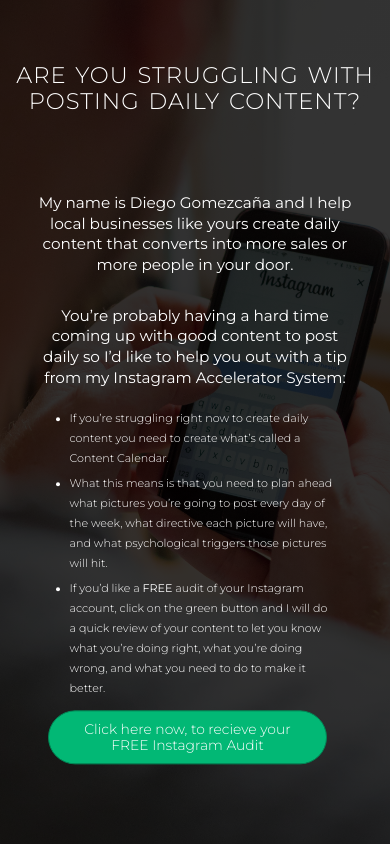
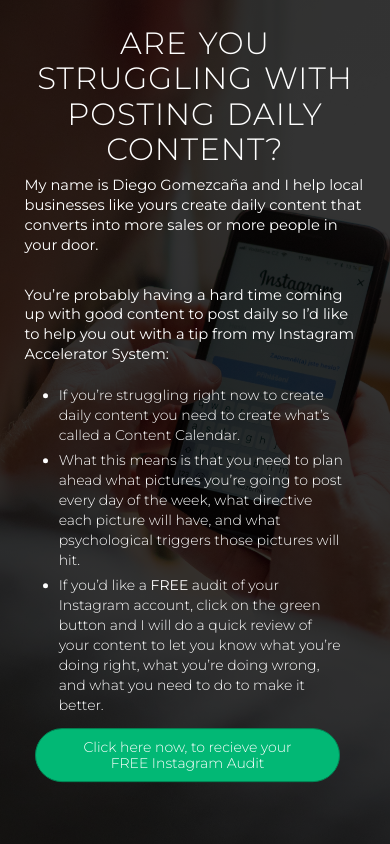
Before and after one commit to Robbie08/LandingPageDiegoG, a website: page index.html in a window 390 px wide. Shown: the top 844 px of the page. Drawn offline with nearby package versions, Linux system fonts and the light colour scheme.

Commit message:
Updated Media Queries

```diff
--- a/resources/css/queries.css
+++ b/resources/css/queries.css
@@ -6,6 +6,7 @@
         padding: 2% 2%;
         top: 60%;
         font-size: 110%;
+
 
     }
 
@@ -50,13 +51,25 @@
 }
 
 
+
+/* Portrait */
+@media screen
+  and (device-width: 412px)
+  and (device-height: 823px)
+  and (-webkit-device-pixel-ratio: 3.5)
+  and (orientation: portrait) {
+
+      body{font:8px;}
+
+
+
+}
+
+
 /*Small Tablets to Big Tablet: from 768px to 1023*/
 @media only screen and (max-width: 1023px) {
     body {font-size: 17px;}
     section { padding: 60px 0;}
-
-
-
 
 
     h2 {
@@ -123,13 +136,16 @@
 @media only screen and (max-width: 767px) {
 
     body {font-size: 16px;}
-    section {padding: 30px 0;}
+    section {padding: 28px 0;}
 
-    .row,
-    .hero-text-box {
+    .row {
          padding: 0 4%;
 
-        font-size: 95%;
+    }
+
+    .hero-text-box {
+        padding: 0 0%;
+
     }
     .col {
         width: 100%;
@@ -138,15 +154,17 @@
     }
 
 
+    h1{font-size: 195%;}
+   .long-copy {
 
-    h1 { font-size: 190%;}
-    h2 { font-size: 150%;}
+        width:98%;
+        margin-left: 1%;
 
-    .long-copy {
-        width: 100%;
+    }
 
-        margin-left: 0%;
-        text-align: center;
+    .mid-copy {
+        width: 90%;
+        margin-left: 7%;
     }
 
     .contact-form {width: 100%; }
@@ -182,23 +200,23 @@ and (max-width:480px) {
 }
 
     .hero-text-box {
-        font-size:110%;
+
     }
 
-    h1{font-size: 170%;
-    margin-top:15%;}
+    h1{font-size: 220%;
+   }
     h2 {font-size:135%;}
 
     .long-copy {
 
-        font-size: 110%;
+
         width:95%;
         margin-left: 2.5%;
     }
 
     .mid-copy {
         margin: 5px 0;
-        font-size: 80%;
+
         width:80%;
         line-height: 20px;
         margin-left:12%;
@@ -232,6 +250,7 @@ and (max-width:480px) {
     }
 
 }
+
 
 
 /* ----  IPHONE X  -------*/
@@ -326,6 +345,6 @@ and (-webkit-device-pixel-ratio : 3) {
         body{font-size: 9px;}
         .hero-text-box {
             font-size: 140%;
-            top: 50%;
+            top:
         }
 }
```
Lines whose indentation alone changed are shown as unchanged.
